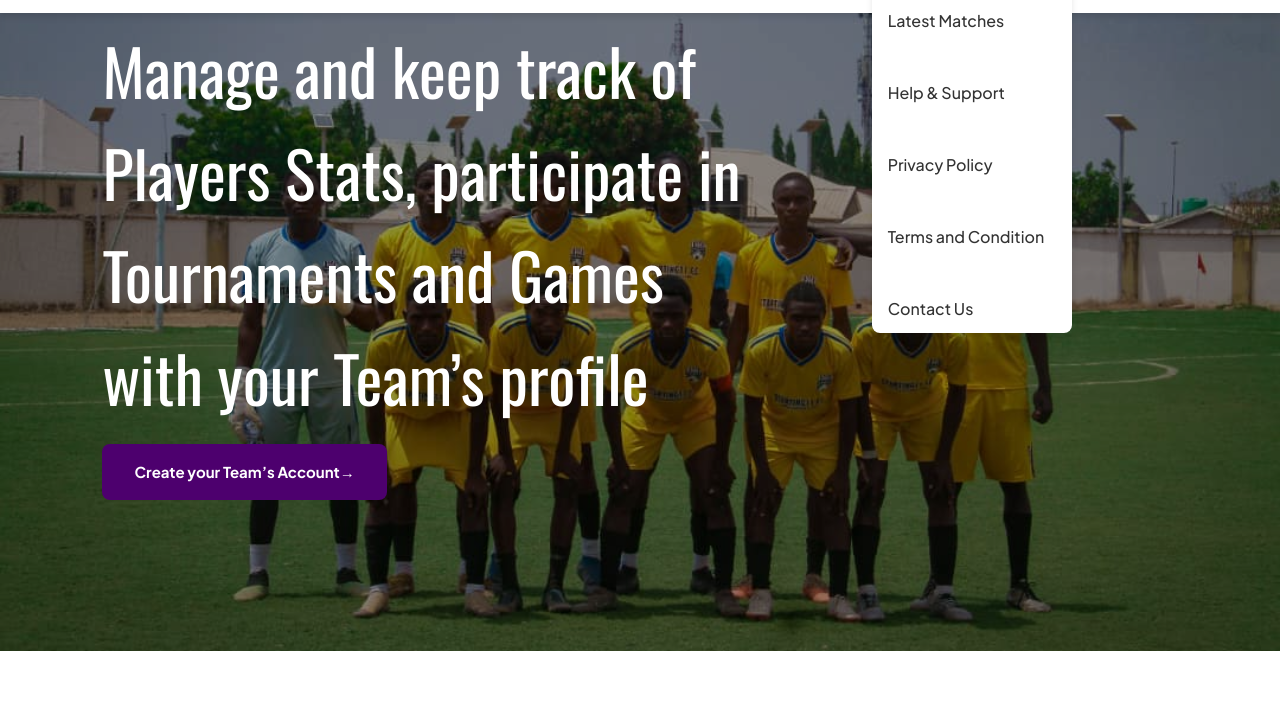
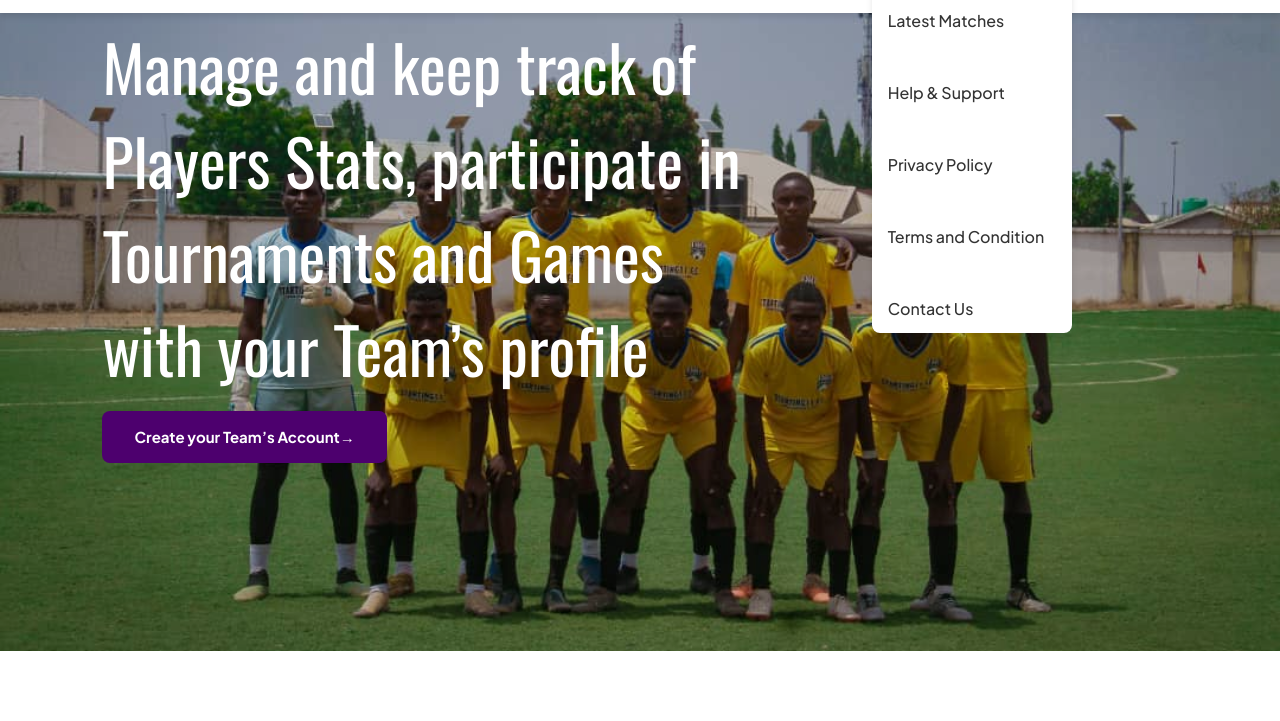
Before and after one commit to adeniyipeter/team-player, a plain HTML site: page index.html in a window 1280 px wide. Shown: the part 79-800 px from the top of the page. Drawn offline with nearby package versions, Linux system fonts and the light colour scheme; a script that the page names is missing.

Commit message:
first commit

```diff
--- a/team.css
+++ b/team.css
@@ -196,7 +196,7 @@ color:var(--primary-light);
     justify-content: center;
     text-align: center;
     padding: 2rem;
-    background-color: rgba(0, 0, 0, 0.35) ;
+    background-color: rgba(0, 0, 0, 0.1) ;
     background-image: url("assets/teampage\ hero.jpeg");
     background-size: cover;
     background-position: center;
@@ -238,7 +238,7 @@ color:var(--primary-light);
     max-width: 60%;
     text-align: left;
     padding: 0rem;
-
+    line-height: normal;
 
   }
 
```
